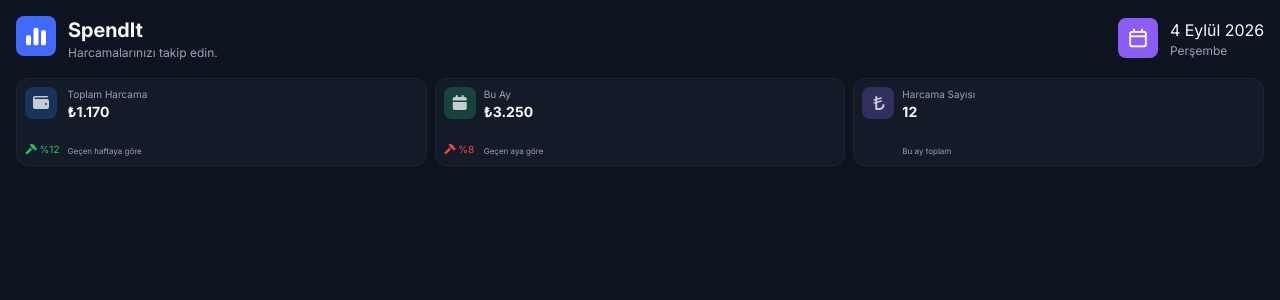
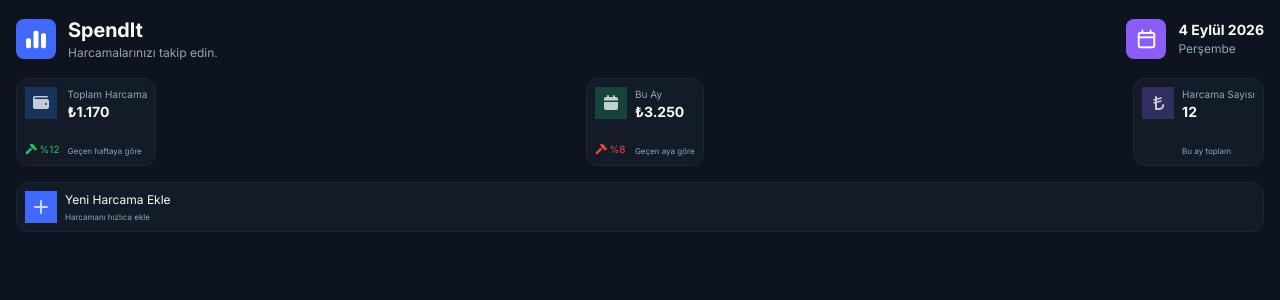
Before and after one commit to mert-ucman/react-expenses-tracker, a React (Vite) app: page / in a window 1280 px wide. Shown: the top 300 px of the page. Built offline with nearby package versions, Linux system fonts and the light colour scheme.

Commit message:
add new expense yeniden kodlanacak

```diff
--- /dev/null
+++ b/src/assets/Components/AddExpense.jsx
@@ -0,0 +1,18 @@
+import Card from "./Card";
+
+
+function AddExpense({icon,color,rounded,extraClass,type,subText}) {
+    return (
+        <Card
+            icon={icon}
+            color={color}
+            rounded={rounded}
+            type={type}
+            subText={subText}
+            extraClass={extraClass}
+        >
+        </Card>
+    )
+}
+
+export default AddExpense;
--- a/src/assets/Components/Card.jsx
+++ b/src/assets/Components/Card.jsx
@@ -1,15 +1,17 @@
+import IconWrapper from "./IconWrapper";
 
 
-
-
-function Card({icon,iconColor,type,percentage,percentageColor,amount,time,iconStatus}) {
+function Card({icon,iconColor,type,percentage,percentageColor,amount,subText,iconStatus,color,rounded,extraClass}) {
     return (
-        <div className="w-[33.33%] h-full">
-            <div className="h-full flex bg-[var(--bg-card)] rounded-[var(--rounded-xl)] border-[var(--border)] border-1 p-2 gap-x-2">
+        <div className={`w-auto h-auto`}>
+            <div className="h-full flex bg-[var(--bg-card)] rounded-[var(--rounded-xl)] border-[var(--border)] border p-2 gap-x-2">
                 <div className="flex flex-col justify-between">
-                    <div className={`p-2 rounded-lg h-8 w-8 xy-center ${iconColor}`}>
-                        <i className={`${icon} text-white opacity-75`}></i>
-                    </div>
+                    <IconWrapper
+                        icon={icon}
+                        iconColor={iconColor}
+                        color={color}
+                        rounded={rounded}
+                    />
                     <div className={`flex items-center gap-x-0.5 ${percentageColor}`}>
                         {
                             iconStatus && (<i className="fa-solid fa-hammer fa-2xs"></i>)
@@ -18,11 +20,11 @@ function Card({icon,iconColor,type,percentage,percentageColor,amount,time,iconSt
                     </div>
                 </div>
                 <div className="flex flex-col justify-between">
-                    <div className="">
-                        <h3 className="main-text-gray">{type}</h3>
+                    <div className={`${extraClass}`}>
+                        <h3 className={`main-text-gray`}>{type}</h3>
                         <p className="sub-text-white">{amount}</p>
                     </div>
-                    <p className="sub-text text-[8px]!">{time}</p>
+                    <p className="sub-text text-[8px]!">{subText}</p>
                 </div>
             </div>
         </div>
--- /dev/null
+++ b/src/assets/Components/IconWrapper.jsx
@@ -0,0 +1,11 @@
+
+
+function IconWrapper({icon,iconColor,color,rounded}) {
+    return (
+        <div className={`bg-[${color}] p-2 rounded-${rounded} h-8 w-8 xy-center ${iconColor}`}>
+            <i className={`${icon} text-white opacity-75`}></i>
+        </div>
+    )
+}
+
+export default IconWrapper;
--- a/src/assets/Components/TrackerWindow.jsx
+++ b/src/assets/Components/TrackerWindow.jsx
@@ -1,15 +1,15 @@
 import Card from "./Card";
-
+import AddExpense from "./AddExpense";
 
 function TrackerWindow() {
     return (
         <div className="grid grid-cols-1 p-4 gap-y-4">
             <div className="flex justify-between items-center">
-                <div className="flex gap-x-3">
+                <div className="flex items-center gap-x-3">
                     <div className="p-2 rounded-[var(--rounded-lg)] h-10 w-10 xy-center bg-[var(--logo)]">
                         <i className="fa-solid fa-chart-simple fa-lg text-white"></i>
                     </div>
-                    <div className="flex flex-col justify-center">
+                    <div className="xy-col-center items-start!">
                         <h3 className="text-xl font-bold">SpendIt</h3>
                         <p className="sub-text">Harcamalarınızı takip edin.</p>
                     </div>
@@ -18,8 +18,8 @@ function TrackerWindow() {
                     <div className="p-2 rounded-[var(--rounded-lg)] h-10 w-10 xy-center bg-[var(--bills)]">
                         <i className="fa-regular fa-calendar fa-lg text-white"></i>
                     </div>
-                    <div>
-                        <h3 className="main-text">4 Eylül 2026</h3>
+                    <div className="xy-col-center items-start!">
+                        <h3 className="sub-text-white">4 Eylül 2026</h3>
                         <p className="sub-text">Perşembe</p>
                     </div>
                 </div>
@@ -31,9 +31,10 @@ function TrackerWindow() {
                     type={`Toplam Harcama`}
                     percentageColor={`text-[var(--success)]`}
                     amount={`₺1.170`}
-                    time={`Geçen haftaya göre`}
+                    subText={`Geçen haftaya göre`}
                     percentage={`%12`}
                     iconStatus={true}
+                    rounded={`lg`}
                 />
                 <Card
                     icon={`fa-solid fa-calendar fa-md`}
@@ -41,19 +42,29 @@ function TrackerWindow() {
                     type={`Bu Ay`}
                     percentageColor={`text-[var(--danger)]`}
                     amount={`₺3.250`}
-                    time={`Geçen aya göre`}
+                    subText={`Geçen aya göre`}
                     percentage={`%8`}
                     iconStatus={true}
+                    rounded={`lg`}
                 />
                 <Card
                     icon={`fa-solid fa-turkish-lira fa-md`}
                     iconColor={`bg-[var(--icon-bg-purple)]`}
                     type={`Harcama Sayısı`}
                     amount={`12`}
-                    time={`Bu ay toplam`}
+                    subText={`Bu ay toplam`}
                     iconStatus={false}
+                    rounded={`lg`}
                 />
             </div>
+            <AddExpense
+                icon={`fa-solid fa-plus`}
+                color={`var(--logo)`}
+                rounded={`2xl!`}
+                type={`Yeni Harcama Ekle`}
+                subText={`Harcamanı hızlıca ekle`}
+                extraClass={`[&_h3]:text-[var(--text-primary)]! [&_h3]:text-[12px]!`}
+            />
         </div>
     )
 }
--- a/src/assets/style.css
+++ b/src/assets/style.css
@@ -68,6 +68,10 @@ body {
     @apply flex justify-center items-center;
 }
 
+.xy-col-center {
+    @apply flex flex-col justify-center items-center;
+}
+
 .main-text {
     @apply text-base text-[var(--text-primary)] font-normal;
 }
```
